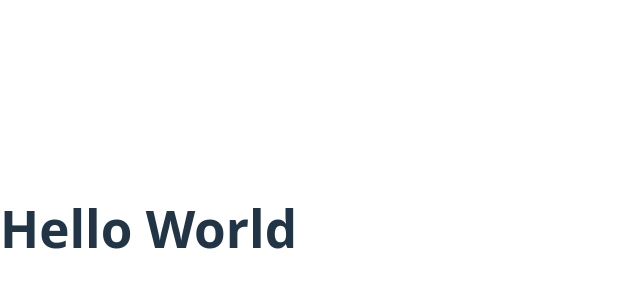
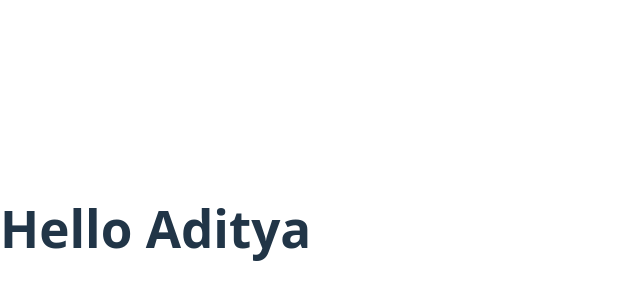
Before and after one commit to Muvva-Adityavardhan/Learning-React, a React (Vite) app in the folder react-app/: page / in a window 1280 px wide. Shown: the part 172-472 px from the top of the page, without its empty margins (0-640 px from the left). Built offline with nearby package versions, Linux system fonts and the light colour scheme.

Commit message:
Adding value dynamically

```diff
--- a/react-app/src/Message.tsx
+++ b/react-app/src/Message.tsx
@@ -1,6 +1,7 @@
 //PascalCasing
 function Message() {
-	return <h1>Hello World</h1>; //JSX syntax --> JavaScript XML
+	const name = "Aditya"; //Variable declaration
+	return <h1>Hello {name}</h1>; //JSX syntax --> JavaScript XML
 }
 
 export default Message; //Exporting the component
```
